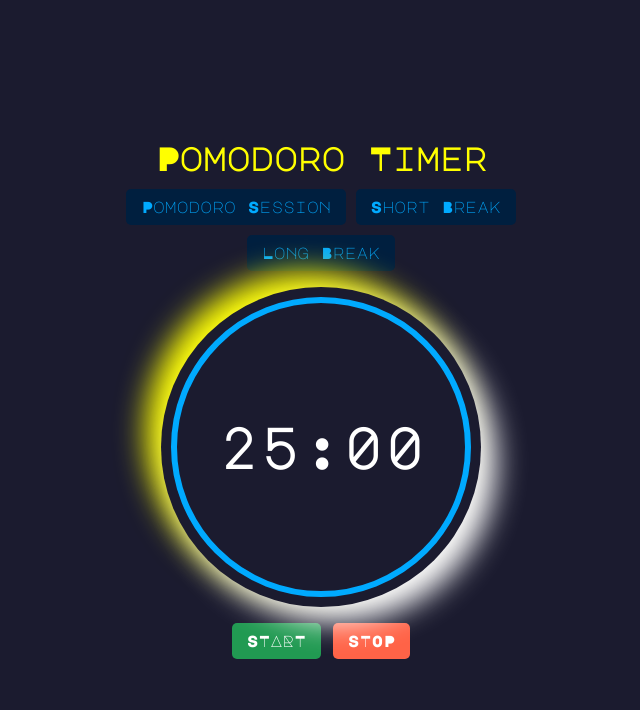
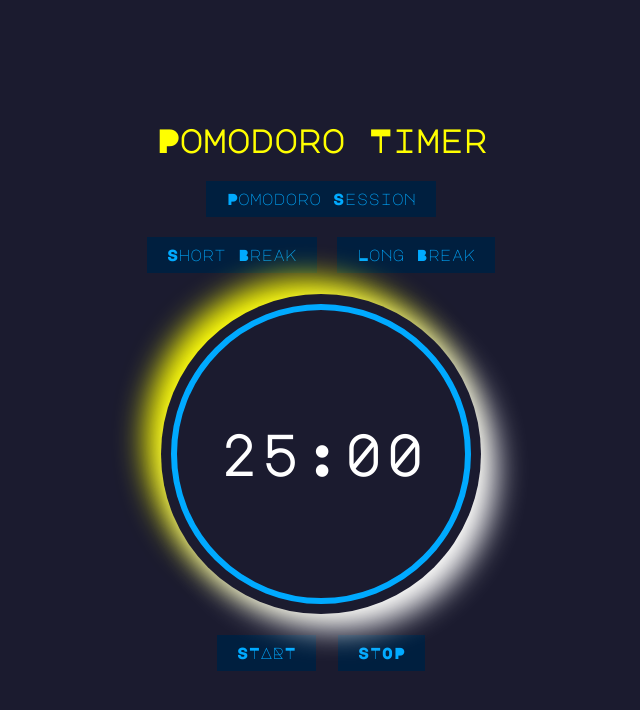
Before and after one commit to ipsita675/Timer, a plain HTML site: page index.html in a window 1280 px wide. Shown: the whole page, without its empty margins (319-959 px from the left). Drawn offline with Linux system fonts and the light colour scheme.

Commit message:
Update style.css

```diff
--- a/css/style.css
+++ b/css/style.css
@@ -61,43 +61,50 @@ main {
     margin: 10px auto;
 }
 .button-container {
+    margin-top: 20px;
     display: flex;
-    flex-wrap: wrap;
     justify-content: center;
-    gap: 10px;
-    margin-top: 15px;
+    gap: 10px; /* Adds space between buttons */
+    flex-wrap: wrap; /* Ensures buttons don't overflow on smaller screens */
 }
+
 .button, .start, .stop {
-    padding: 10px 15px;
+    color: #00aaff;
+    background-color: #001f3f;
+    padding: 10px 20px;
+    margin: 5px;
     font-size: 1rem;
     border: none;
-    border-radius: 5px;
     cursor: pointer;
+    text-align: center;
 }
-.button {
-    background-color: #001f3f;
-    color: #00aaff;
-}
+
 .button:hover {
     background-color: #004080;
     color: #ffffff;
     box-shadow: 0 0 10px #00aaff;
     transition: all 0.1s ease-in-out;
 }
-.start {
+
+.button.active {
+    background-color: #004080;
+    color: #ffffff;
+}
+
+.start:hover {
     background-color: #219a52;
-    color: white;
+    color: #ffffff;
+    box-shadow: 0 0 10px #219a52;
+    transition: all 0.1s ease-in-out;
 }
-.start:hover {
-    box-shadow: 0 0 10px #219a52;
+
+.stop:hover {
+    background-color: tomato;
+    color: #ffffff;
+    box-shadow: 0 0 10px tomato;
+    transition: all 0.1s ease-in-out;
 }
-.stop {
-    background-color: tomato;
-    color: white;
-}
-.stop:hover {
-    box-shadow: 0 0 10px tomato;
-}
+
 .timer-display {
     font-size: 3rem;
     color: white;
```
